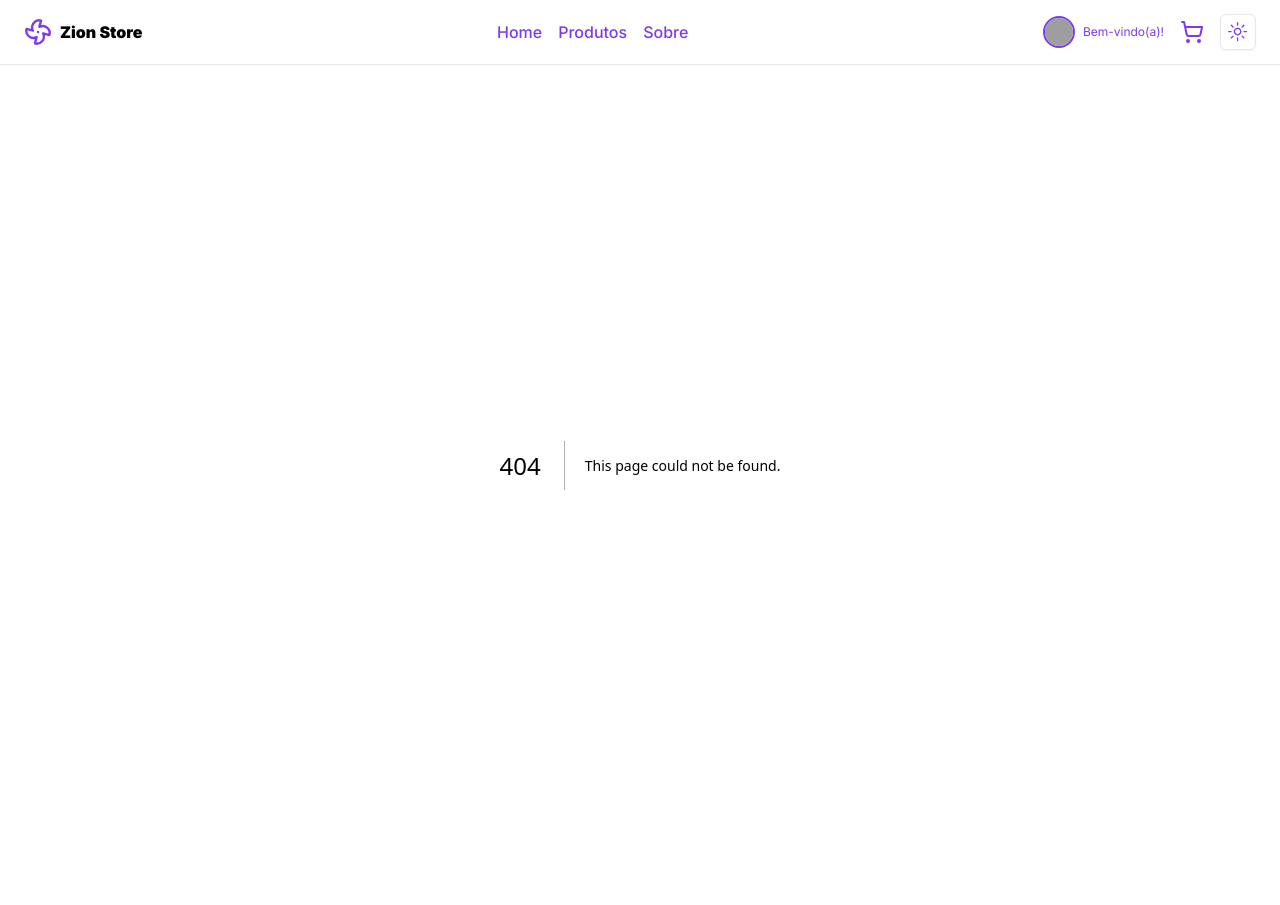
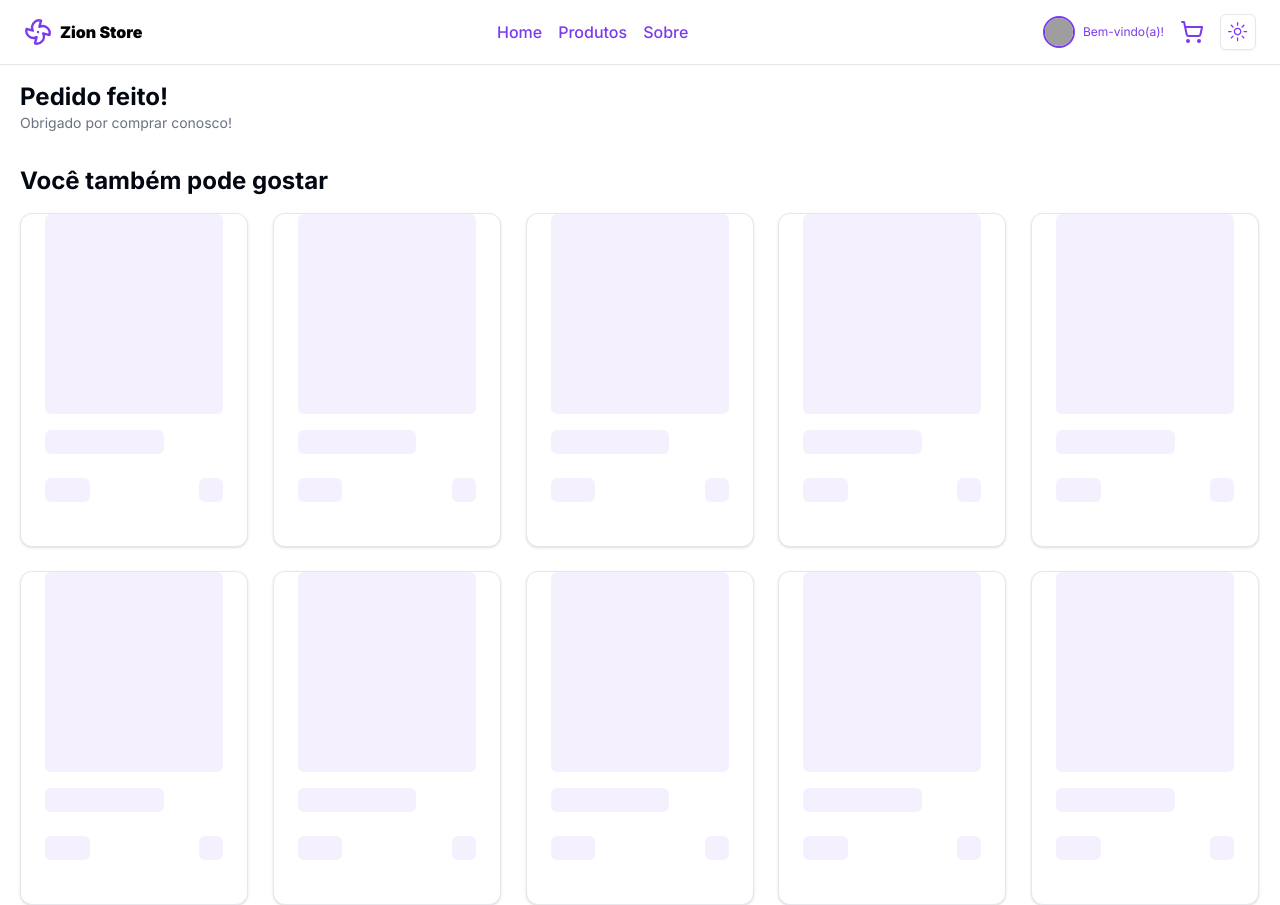
Before and after one commit to jhonatan-oliveiradev/ecommerce-teste-f, a Next.js app: page /checkout in a window 1280 px wide. Before the commit this address had no page. Before the commit the page ends 865 px from the top, so only its background shows below. Built offline with nearby package versions, Linux system fonts and the light colour scheme; grey boxes are pictures that could not be loaded.

Commit message:
feat: added localStorage feature to persist data in cart

```diff
--- a/src/app/cart/components/product-resume.tsx
+++ b/src/app/cart/components/product-resume.tsx
@@ -11,10 +11,24 @@ import {
 import { Input } from "@/components/ui/input";
 import { TruckIcon } from "lucide-react";
 import { CartContext } from "@/contexts/cart-context";
+import { useToast } from "@/components/ui/use-toast";
+import { useRouter } from "next/navigation";
 
 const ProductResume = () => {
-  const { total, getTotalItems } = useContext(CartContext);
+  const { push } = useRouter();
+  const { total, getTotalItems, clearCart } = useContext(CartContext);
   const totalItems = getTotalItems();
+  const { toast } = useToast();
+
+  const handleFinishOrder = () => {
+    toast({
+      title: "Pedido finalizado",
+      description: "Seu pedido foi finalizado com sucesso",
+    }),
+      clearCart();
+
+    push("/checkout");
+  };
 
   return (
     <Card className="my-6 flex flex-col items-start justify-center">
@@ -44,7 +58,9 @@ const ProductResume = () => {
             Aplicar
           </Button>
         </div>
-        <Button className="w-full">Finalizar pedido</Button>
+        <Button className="w-full" onClick={handleFinishOrder}>
+          Finalizar pedido
+        </Button>
       </CardFooter>
     </Card>
   );
--- /dev/null
+++ b/src/app/checkout/page.tsx
@@ -0,0 +1,39 @@
+import Footer from "@/components/footer";
+import { Card, CardContent, CardFooter } from "@/components/ui/card";
+import { Skeleton } from "@/components/ui/skeleton";
+
+const CheckoutPage = () => {
+  return (
+    <section className="mx-auto h-auto w-full max-w-7xl">
+      <h2 className="mt-4 text-left text-2xl font-bold">Pedido feito!</h2>
+      <p className="mb-4 text-sm text-muted-foreground">
+        Obrigado por comprar conosco!
+      </p>
+
+      <div className="flex flex-col gap-4">
+        <h2 className="mt-4 text-left text-2xl font-bold">
+          Você também pode gostar
+        </h2>
+
+        <div className="grid grid-cols-1 gap-6 md:grid-cols-2 lg:grid-cols-5">
+          {[1, 2, 3, 4, 5, 6, 7, 8, 9, 10].map((item) => (
+            <div key={item} className="w-full">
+              <Card className="h-[334px] w-[228px]">
+                <CardContent>
+                  <Skeleton className="h-[200px] w-[178px] pt-6" />
+                  <Skeleton className="mt-4 h-6 w-2/3" />
+                </CardContent>
+                <CardFooter className="flex items-center justify-between">
+                  <Skeleton className="h-6 w-1/4" />
+                  <Skeleton className="h-6 w-6" />
+                </CardFooter>
+              </Card>
+            </div>
+          ))}
+        </div>
+      </div>
+    </section>
+  );
+};
+
+export default CheckoutPage;
--- a/src/contexts/cart-context.tsx
+++ b/src/contexts/cart-context.tsx
@@ -1,7 +1,7 @@
 "use client";
 
 import { ProductsProps } from "@/components/products";
-import { createContext, ReactNode, useState } from "react";
+import { createContext, ReactNode, useEffect, useState } from "react";
 
 interface CartContextData {
   cart: CartProps[];
@@ -10,6 +10,7 @@ interface CartContextData {
   removeItemFromCart: (product: CartProps) => void;
   total: string;
   getTotalItems: () => number;
+  clearCart: () => void;
 }
 
 export interface CartProps {
@@ -30,9 +31,30 @@ interface CartProviderProps {
 
 export const CartContext = createContext({} as CartContextData);
 
+const localStorageKey = "@zionStore:cart";
+
 const CartProvider = ({ children }: CartProviderProps) => {
-  const [cart, setCart] = useState<CartProps[]>([]);
   const [total, setTotal] = useState("");
+  const [cart, setCart] = useState<CartProps[]>(() => {
+    if (typeof window !== "undefined") {
+      const value = localStorage.getItem(localStorageKey);
+      if (value) return JSON.parse(value);
+    }
+    return [];
+  });
+
+  useEffect(() => {
+    localStorage.setItem(localStorageKey, JSON.stringify(cart));
+  }, [cart]);
+
+  useEffect(() => {
+    totalResultCart(cart);
+  }, [cart]);
+
+  function clearCart() {
+    setCart([]);
+    setTotal("");
+  }
 
   const addItemToCart = (newItem: ProductsProps) => {
     const itemIndex = cart.findIndex((item) => item.id === newItem.id);
@@ -100,6 +122,7 @@ const CartProvider = ({ children }: CartProviderProps) => {
         removeItemFromCart,
         total,
         getTotalItems,
+        clearCart,
       }}
     >
       {children}
```
